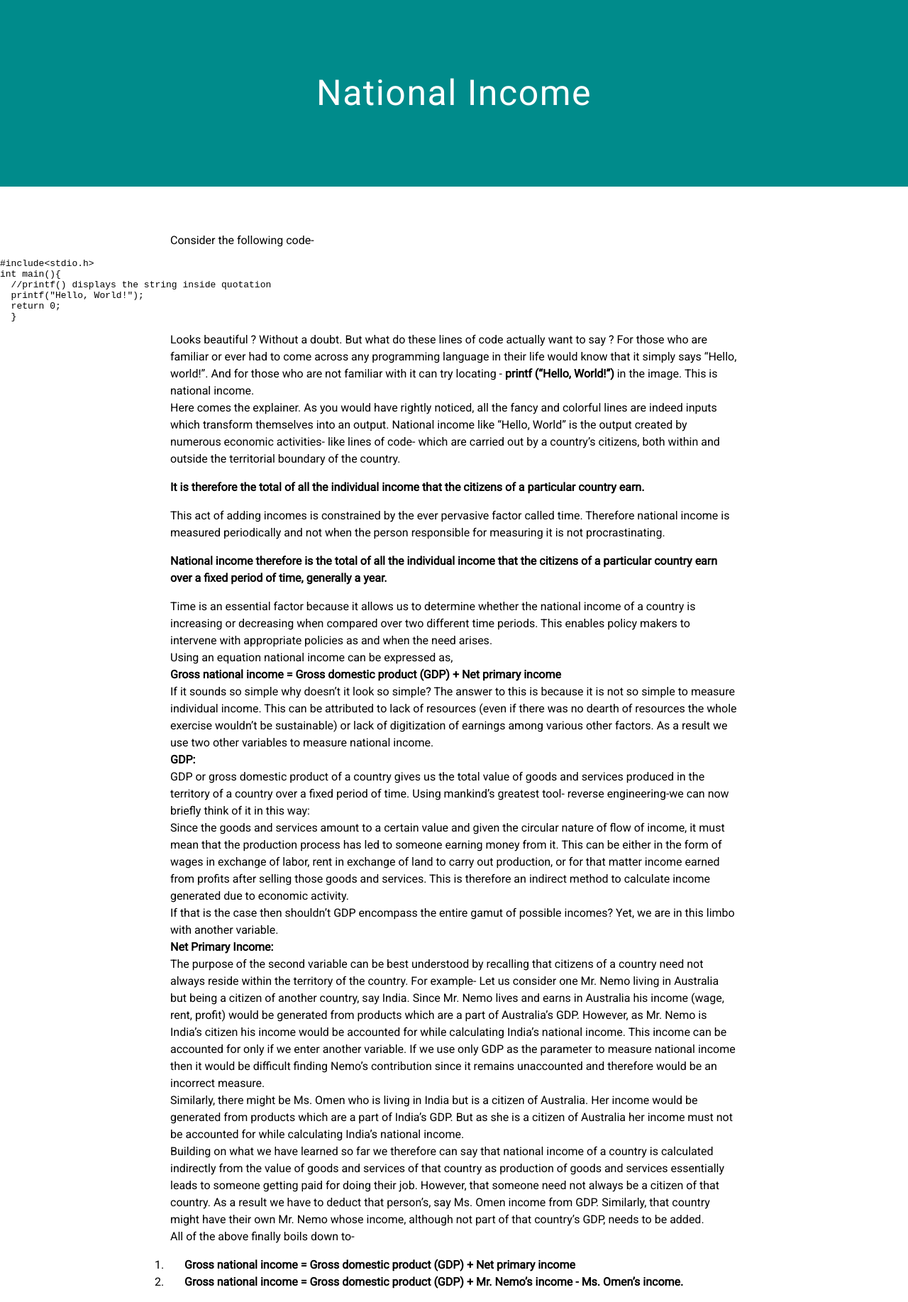
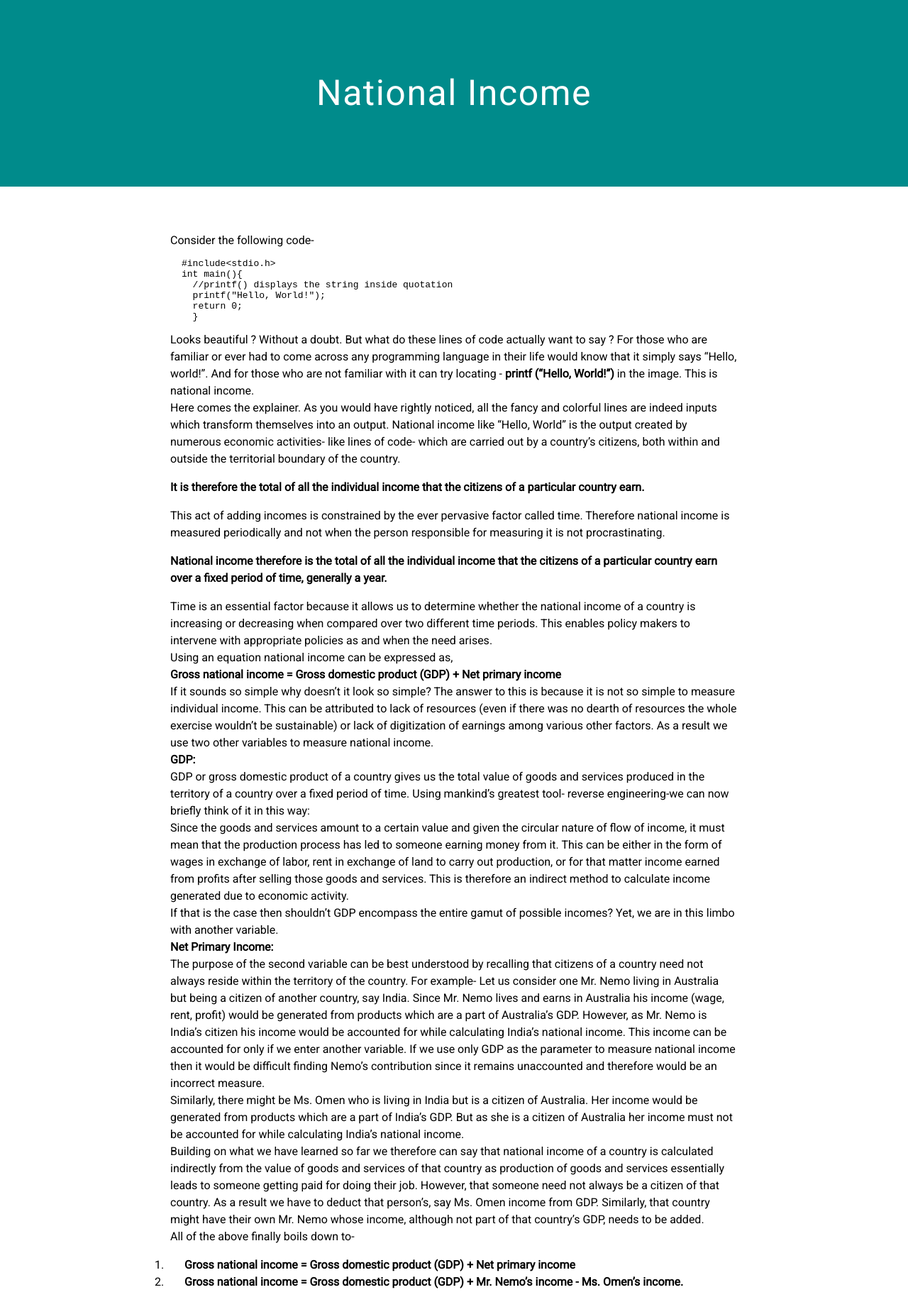
Before and after one commit to generalistsanctuary/generalistsanctuary.github.io, a Jekyll site: the page built from _posts/2021-08-06-National-Income.md, in a window 1280 px wide. Shown: the whole page at 71% size. Built offline with Jekyll 4.4.1, drawn with Linux system fonts in a browser that asks for light colours.

Commit message:
Update post.html

```diff
--- a/_layouts/post.html
+++ b/_layouts/post.html
@@ -43,9 +43,11 @@
       padding-left: 2%;
       padding-right: 2%;
     }
-    code{
+    div{
       max-width: 800px;
       margin: 0 auto;
+      padding-left: 2%;
+      padding-right: 2%;
     }
 
   </style>
```
